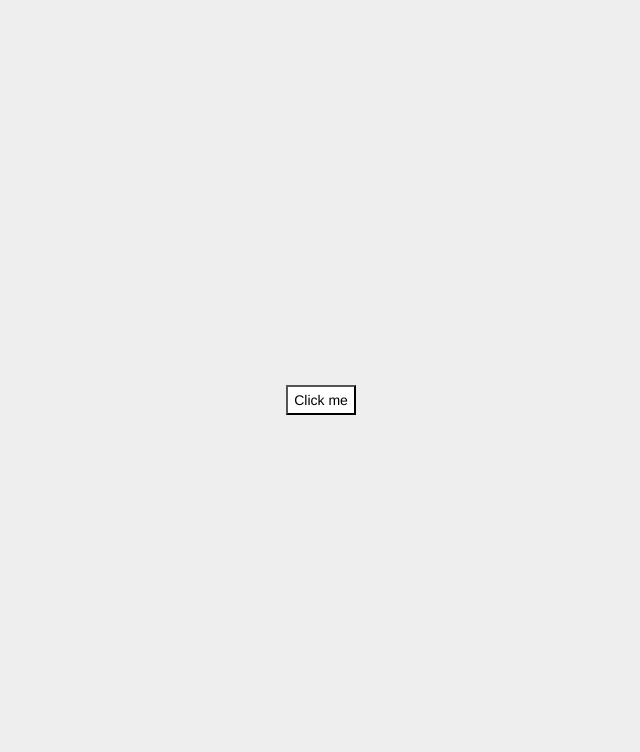
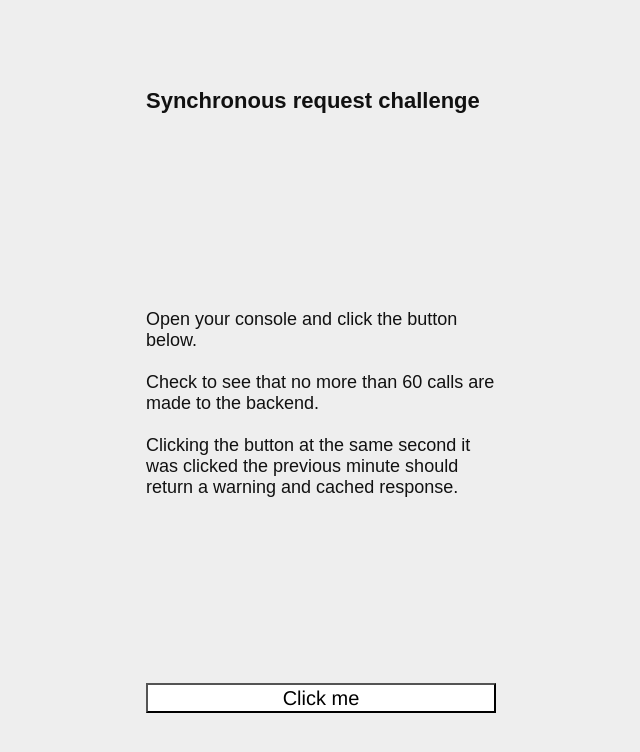
Before and after one commit to EdwinKato/SynchronousRequestAlgo, a website built with webpack: page index.html in a window 1280 px wide. Shown: the whole page, without its empty margins (319-959 px from the left). Built offline with nearby package versions, Linux system fonts and the light colour scheme.

```diff
--- a/index.html
+++ b/index.html
@@ -7,6 +7,15 @@
     </head>
     <body>
         <div id="app"></div>
-        <button onclick="makeRequest()" class='request-button'>Click me</button>
+        <div class="container">
+            <div class="title">Synchronous request challenge</div>
+            <div class="description">
+                Open your console and click the button below.<br /><br />
+                Check to see that no more than 60 calls are made to the backend.<br /><br />
+                Clicking the button at the same second it was clicked the previous minute
+                should return a warning and cached response.
+            </div>
+            <button onclick="makeRequest()" class='request-button'>Click me</button>
+        </div>
     </body>
 </html>
--- a/src/lib/Queue.ts
+++ b/src/lib/Queue.ts
@@ -7,7 +7,6 @@
 export class Queue {
   queue: QueueElement[] = [];
 
-  pendingPromise = false;
   pause: boolean = false;
   workingOnPromise: boolean = false;
 
--- a/src/lib/makeRequest.ts
+++ b/src/lib/makeRequest.ts
@@ -2,7 +2,8 @@
 
 interface result {
   id: string,
-  seconds: string
+  seconds: string,
+  cached?: boolean
 }
 
 export function cachedRequest(log = console.log): (seconds: string) => Promise<result> {
@@ -16,7 +17,7 @@
 
       if (cachedValue) {
         log(
-          `Warning: A request at ${seconds} seconds has already been made. Returning cached results`
+          `Warning: A request at ${seconds} seconds has already been made.`
         );
         resolve(cachedValue);
       } else {
@@ -31,7 +32,7 @@
           log(`Making fresh api call`);
           const response = await fetch('https://jsonplaceholder.typicode.com/posts', requestOptions)
           const jsonResponse = await response.json()
-          secondsCache[seconds] = jsonResponse;
+          secondsCache[seconds] = { ...jsonResponse, cached: true };
           return resolve(jsonResponse);
         } catch (error) {
           return reject(error);
@@ -47,11 +48,13 @@
 
 export const makeRequest = async () => {
   const currentSeconds = new Date().getSeconds().toString();
-  console.log('clicked at: ', currentSeconds);
+  console.log('Clicked button at: ', currentSeconds);
   const asynchronousCallback = () => request(currentSeconds)
   const result = await queue.enqueue(asynchronousCallback);
 
-  const { id, seconds } = result;
-  console.log('id', id);
-  console.log('seconds', seconds);
+  const { id, seconds, cached } = result;
+  if (!cached) {
+    console.log('id', id);
+    console.log('seconds', seconds);
+  }
 };
--- a/src/scss/styles.scss
+++ b/src/scss/styles.scss
@@ -16,7 +16,7 @@
     line-height: 30px;
     outline:none;
     font-family: "Helvetica Neue",Arial,Helvetica,sans-serif;
-    font-size: 14px;
+    font-size: 20px;
     font-weight: 500;
     line-height: 24px;
     &:hover {
@@ -25,3 +25,21 @@
         background-color: gray;
     }
 }
+
+.container {
+    display: flex;
+    flex-direction: column;
+    justify-content: space-around;
+    height: 100%;
+    width: 350px;
+}
+
+.title {
+    font-size: 22px;
+    font-weight: bold;
+}
+
+.description {
+    font-size: 18px;
+    padding: 20px 0 10px 0;
+}
```
Also changed, not shown: src/lib/tests/makeRequest.spec.ts (+1 -1 lines).
